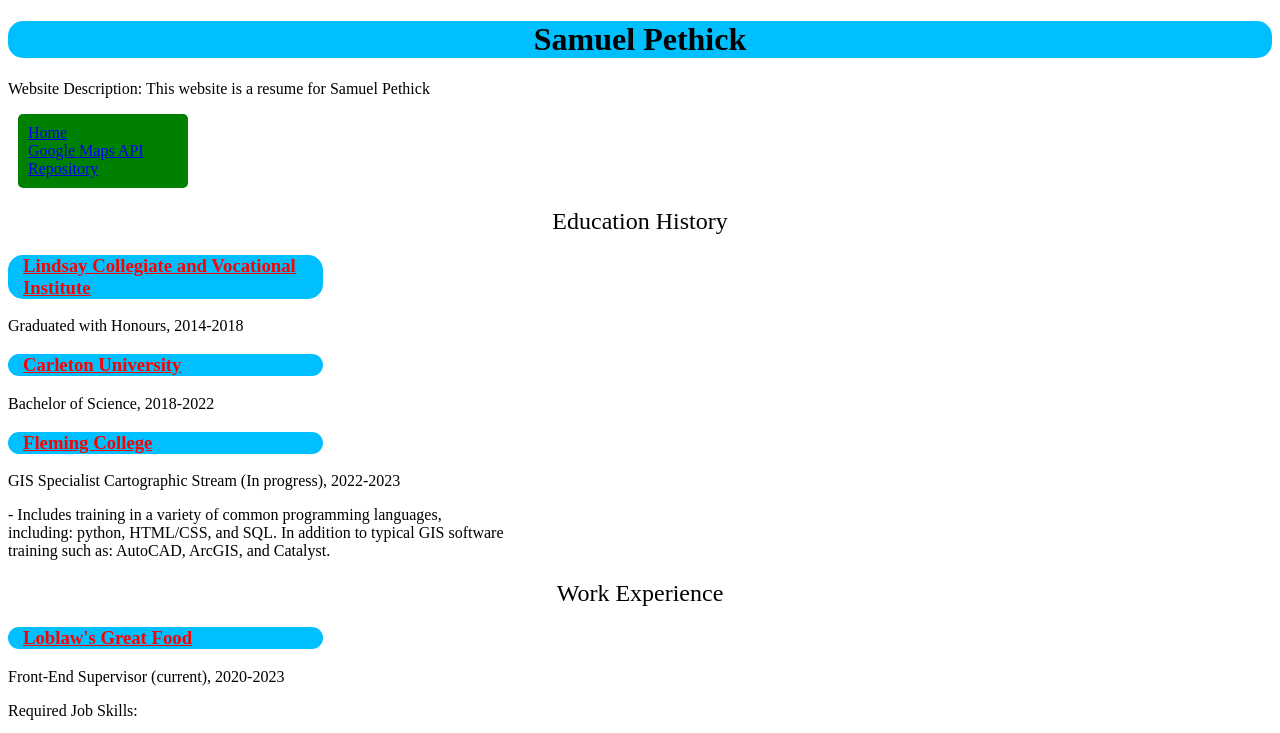
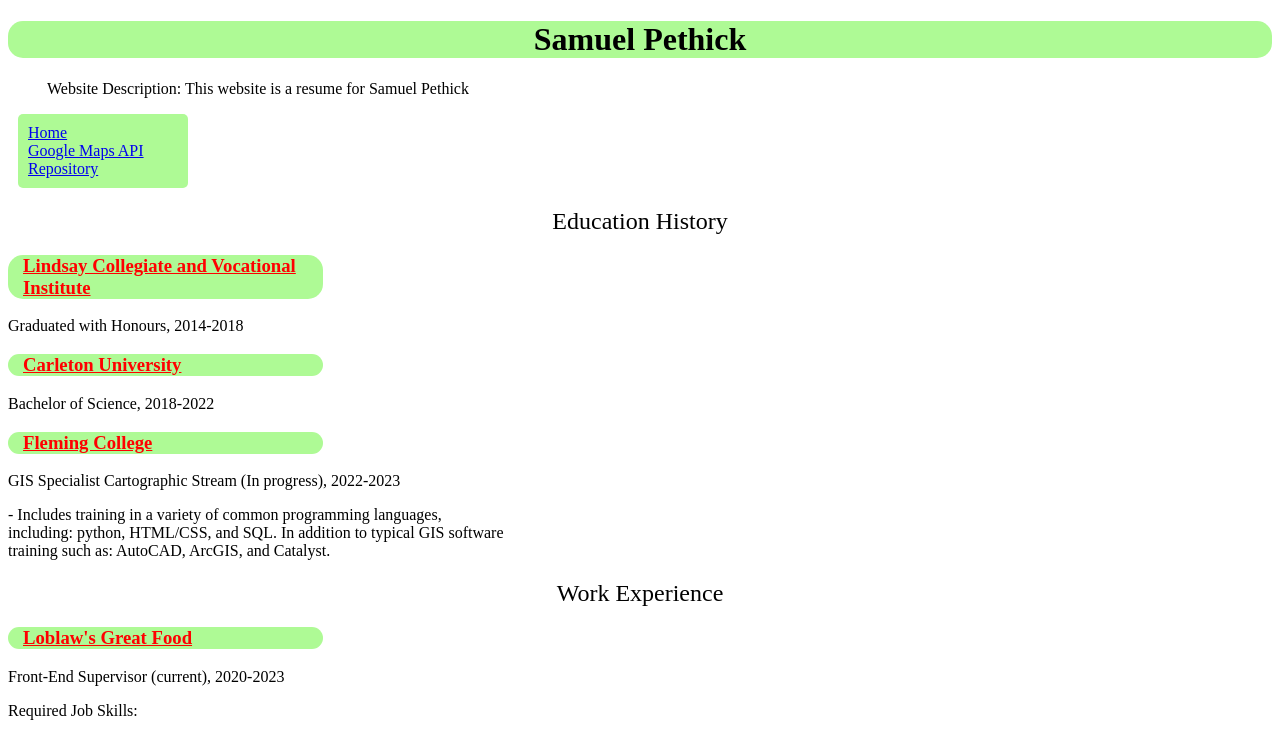
Before and after one commit to SamuelPethick/a2com, a plain HTML site: page index.html in a window 1280 px wide. Shown: the top 733 px of the page. Drawn offline with Linux system fonts and the light colour scheme.

Commit message:
Update WebsiteStyle.css

```diff
--- a/WebsiteStyle.css
+++ b/WebsiteStyle.css
@@ -5,7 +5,10 @@
  text-align:center;
  border-style:hidden;
  border-radius:15px;
- background-color:#00bfff;
+ background-color:#AEFA95;
+ }
+
+.desc{text-align: center;
  }
 
 /* Option 1: This CSS formats my NavBar, same CSS for both pages, it displays a list in a green box with a rounded border*/
@@ -16,7 +19,7 @@
  border-style: hidden;
  border-radius: 5px;
  width: 150px;
- background-color: #008000;
+ background-color: #AEFA95;
  }
 
  /* End of Option 1 /*
@@ -34,7 +37,7 @@
 .subhead {color:black;
  border-style: hidden;
  border-radius: 15px;
- background-color: #00bfff;
+ background-color: #AEFA95;
  padding-left: 15px;
  width: 300px;
  }
@@ -42,7 +45,7 @@
  .P2subhead {color:black;
  border-style: hidden;
  border-radius: 15px;
- background-color: #00bfff;
+ background-color: #AEFA95;
  padding-left: 15px;
  width: 300px;
  text-align: center;
```
